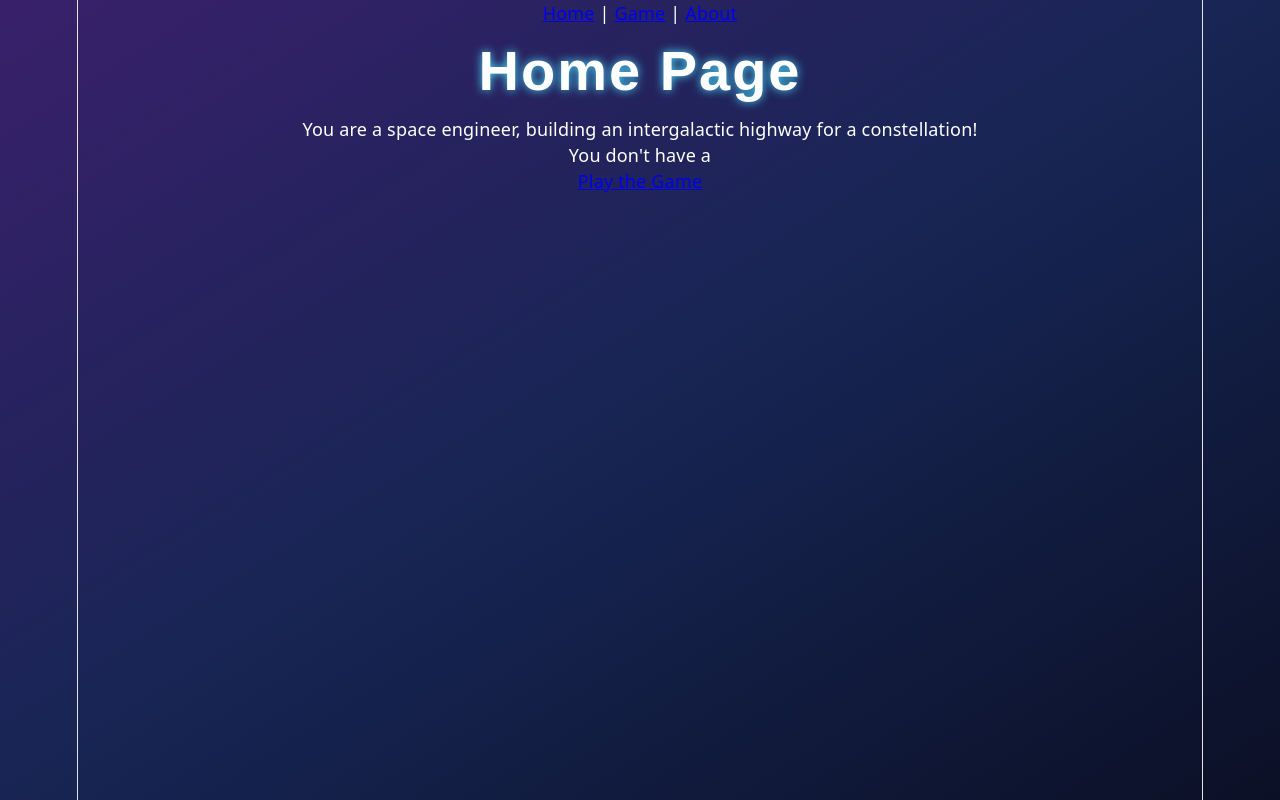
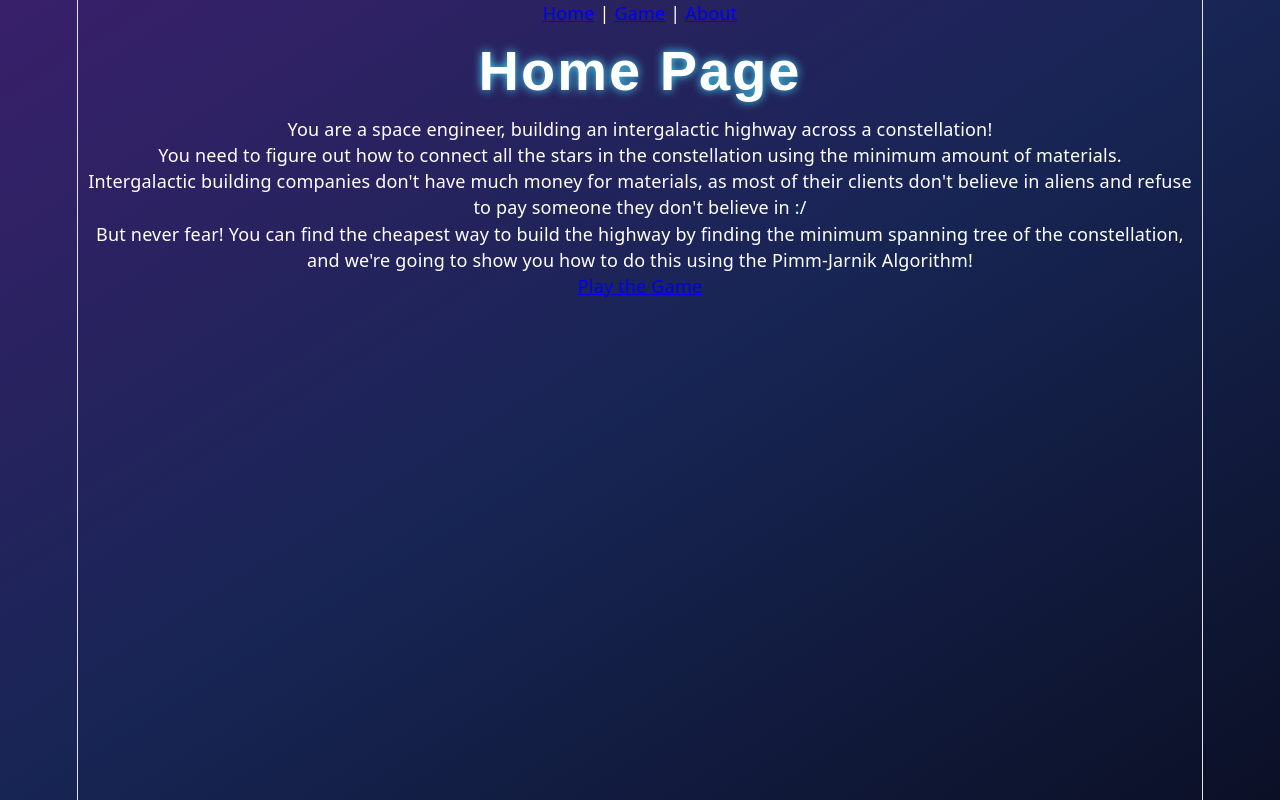
Before and after one commit to Eiznek-II/doyouhavetheguts2026, a React (Vite) app in the folder spanning-the-stars/: page / in a window 1280 px wide. Built offline with nearby package versions, Linux system fonts and the light colour scheme.

Commit message:
home page message

```diff
--- a/spanning-the-stars/src/pages/Home.jsx
+++ b/spanning-the-stars/src/pages/Home.jsx
@@ -4,8 +4,10 @@ export default function Home() {
   return (
     <div>
       <h1>Home Page</h1>
-      <p>You are a space engineer, building an intergalactic highway for a constellation!</p>
-      <p>You don't have a </p>
+      <p>You are a space engineer, building an intergalactic highway across a constellation!</p>
+      <p>You need to figure out how to connect all the stars in the constellation using the minimum amount of materials.</p>
+      <p>Intergalactic building companies don't have much money for materials, as most of their clients don't believe in aliens and refuse to pay someone they don't believe in :/</p>
+      <p>But never fear! You can find the cheapest way to build the highway by finding the minimum spanning tree of the constellation, and we're going to show you how to do this using the Pimm-Jarnik Algorithm!</p>
       <Link to="/game">Play the Game</Link>
     </div>
   );
```
